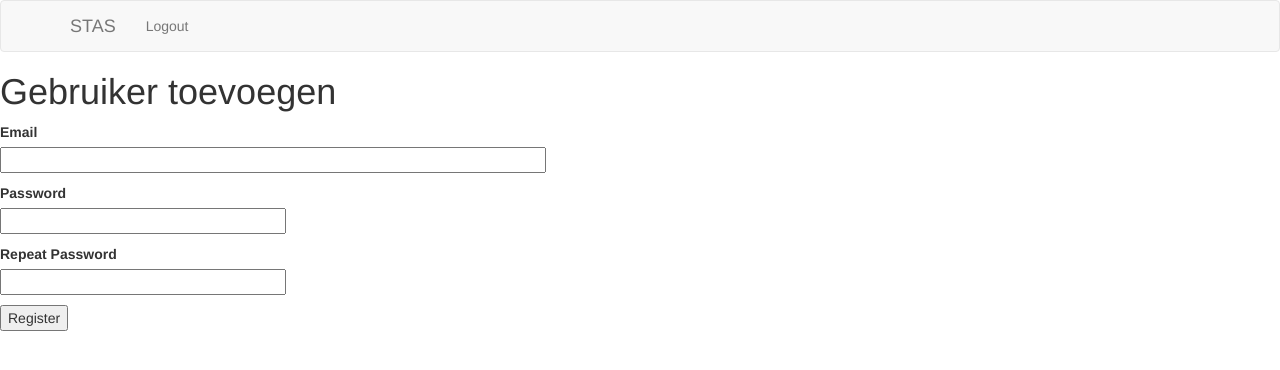
After one commit to eddyvdaker/Zuyd-STAS-StudentTeacherAvailabilitySystem, a Flask app: page /admin/register in a window 1280 px wide. The commit adds this page. Shown: the top 370 px of the page. Run offline with Flask 2, Linux system fonts and the light colour scheme; the visitor is signed in with stand-in values (Sample User, id 1); parts of the project's set-up code (start-up, migrations or seed data) failed here and were passed over; some libraries are stand-ins or nearby versions.

Commit message:
First version register page and users overview page mostly working. Also added part of code necessary for resetting passwords.

```diff
--- a/app/__init__.py
+++ b/app/__init__.py
@@ -8,6 +8,7 @@ from flask_sqlalchemy import SQLAlchemy
 from flask_migrate import Migrate
 from flask_login import LoginManager
 from flask_bootstrap import Bootstrap
+from flask_mail import Mail
 
 
 db = SQLAlchemy()
@@ -16,6 +17,7 @@ login_manager = LoginManager()
 login_manager.login_view = 'login.login'
 login_manager.login_message = ('Please log in to access this page.')
 bootstrap = Bootstrap()
+mail = Mail()
 
 def create_app(config_class=Config):
     app = Flask(__name__)
@@ -25,6 +27,7 @@ def create_app(config_class=Config):
     migrate.init_app(app, db)
     login_manager.init_app(app)
     bootstrap.init_app(app)
+    mail.init_app(app)
 
 
     # Initialize Extensions
@@ -38,6 +41,9 @@ def create_app(config_class=Config):
 
     from app.login import bp as login_bp
     app.register_blueprint(login_bp)
+
+    from app.admin import bp as admin_bp
+    app.register_blueprint(admin_bp)
 
     # Logging
     if not app.debug and not app.config['TESTING']:
--- /dev/null
+++ b/app/admin/__init__.py
@@ -0,0 +1,5 @@
+from flask import Blueprint
+
+bp = Blueprint('admin', __name__)
+
+from app.admin import routes
--- /dev/null
+++ b/app/admin/forms.py
@@ -0,0 +1,16 @@
+from flask_wtf import FlaskForm
+from wtforms import StringField, PasswordField, BooleanField, SubmitField
+from wtforms.validators import ValidationError, DataRequired, Email, EqualTo
+from app.models import User
+
+class RegistrationForm(FlaskForm):
+    email = StringField('Email', validators=[DataRequired()])
+    password = PasswordField('Password', validators=[DataRequired()])
+    password2 = PasswordField(
+        'Repeat Password', validators=[DataRequired(), EqualTo('password')])
+    submit = SubmitField('Register')
+
+    def validate_username(self, email):
+        user = User.query.filter_by(email=email.data).first()
+        if user is not None:
+            raise ValidationError('Please use a different email address.')
--- /dev/null
+++ b/app/admin/routes.py
@@ -0,0 +1,28 @@
+from app import db
+from app.admin.forms import RegistrationForm
+from app.models import User
+from app.login import bp
+from flask import flash, redirect, url_for, render_template
+from flask_login import login_required
+
+
+@bp.route('/admin/users_overview', methods=['GET'])
+@login_required
+def users():
+    users = User.query.all()
+    return render_template(
+        'admin/users_overview.html', title='Users overview', users=users)
+
+
+@bp.route('/admin/register', methods=['GET', 'POST'])
+@login_required
+def register():
+    form=RegistrationForm()
+    if form.validate_on_submit():
+        user = User(email=form.email.data)
+        user.set_password(form.password.data)
+        db.session.add(user)
+        db.session.commit()
+        flash('The new user has been added.')
+        return redirect(url_for('login.register'))
+    return render_template('admin/register.html', title='Register', form=form)
--- a/app/models.py
+++ b/app/models.py
@@ -1,6 +1,9 @@
 from app import db, login_manager
 from werkzeug.security import generate_password_hash, check_password_hash
 from flask_login import UserMixin
+import jwt
+from flask import current_app
+from time import time
 
 
 class User(UserMixin, db.Model):
@@ -11,13 +14,32 @@ class User(UserMixin, db.Model):
     def __repr__(self):
         return '<User {}>'. format(self.email)
 
+
     def set_password(self, password):
         self.password_hash = generate_password_hash(password)
+
+
 
     def check_password(self, password):
         return check_password_hash(self.password_hash, password)
 
 
+    def get_reset_password_token(self, expires_in=600):
+        return jwt.encode({'reset_password': self.id, 'exp': time() + expires_in},
+                      current_app.config['SECRET_KEY'],
+                      algorithm='HS256').decode('utf-8')
+
+    @staticmethod
+    def verify_reset_password_token(token):
+        try:
+            id = jwt.decode(
+                token, current_app.config['SECRET_KEY'],
+                algorithms=['HS256'])['reset_password']
+        except:
+            return
+        return User.query.get(id)
+
+
 @login_manager.user_loader
 def load_user(id):
     return User.query.get(int(id))
--- /dev/null
+++ b/app/templates/admin/register.html
@@ -0,0 +1,30 @@
+{% extends "base.html" %}
+
+{% block content %}
+    <h1>Gebruiker toevoegen</h1>
+    <form action="" method="post">
+        {{ form.hidden_tag() }}
+        <p>
+            {{ form.email.label }}<br>
+            {{ form.email(size=64) }}<br>
+            {% for error in form.email.errors %}
+            <span style="color: red;">[{{ error }}]</span>
+            {% endfor %}
+        </p>
+        <p>
+            {{ form.password.label }}<br>
+            {{ form.password(size=32) }}<br>
+            {% for error in form.password.errors %}
+            <span style="color: red;">[{{ error }}]</span>
+            {% endfor %}
+        </p>
+        <p>
+            {{ form.password2.label }}<br>
+            {{ form.password2(size=32) }}<br>
+            {% for error in form.password2.errors %}
+            <span style="color: red;">[{{ error }}]</span>
+            {% endfor %}
+        </p>
+        <p>{{ form.submit() }}</p>
+    </form>
+{% endblock %}
--- a/app/templates/index.html
+++ b/app/templates/index.html
@@ -2,6 +2,5 @@
 
 
 {% block app_content %}
-  <!-- Template/route specific html here -->
-  This is the home page of bp "main"
+  This is the homepage
 {% endblock %}
--- a/requirements.txt
+++ b/requirements.txt
@@ -1,10 +1,12 @@
 alembic==1.0.3
+blinker==1.4
 Click==7.0
 coverage==4.5.2
 dominate==2.3.4
 Flask==1.0.2
 Flask-Bootstrap==3.3.7.1
 Flask-Login==0.4.1
+Flask-Mail==0.9.1
 Flask-Migrate==2.3.0
 Flask-SQLAlchemy==2.3.2
 Flask-Testing==0.7.1
@@ -14,6 +16,7 @@ Jinja2==2.10
 Mako==1.0.7
 MarkupSafe==1.1.0
 pkg-resources==0.0.0
+PyJWT==1.6.4
 python-dateutil==2.7.5
 python-dotenv==0.9.1
 python-editor==1.0.3
```
Also changed, not shown: app/email.py (+18 -0 lines), app/login/routes.py (+4 -4 lines), app/templates/admin/users_overview.html (added, +21 -0 lines), app/templates/default-form.html (added, +12 -0 lines), app/templates/email/reset_password.html (added, +10 -0 lines), app/templates/email/reset_password.txt (added, +7 -0 lines), app/templates/email/reset_password_request.html (added, +16 -0 lines), config.py (+7 -0 lines), app.db.
